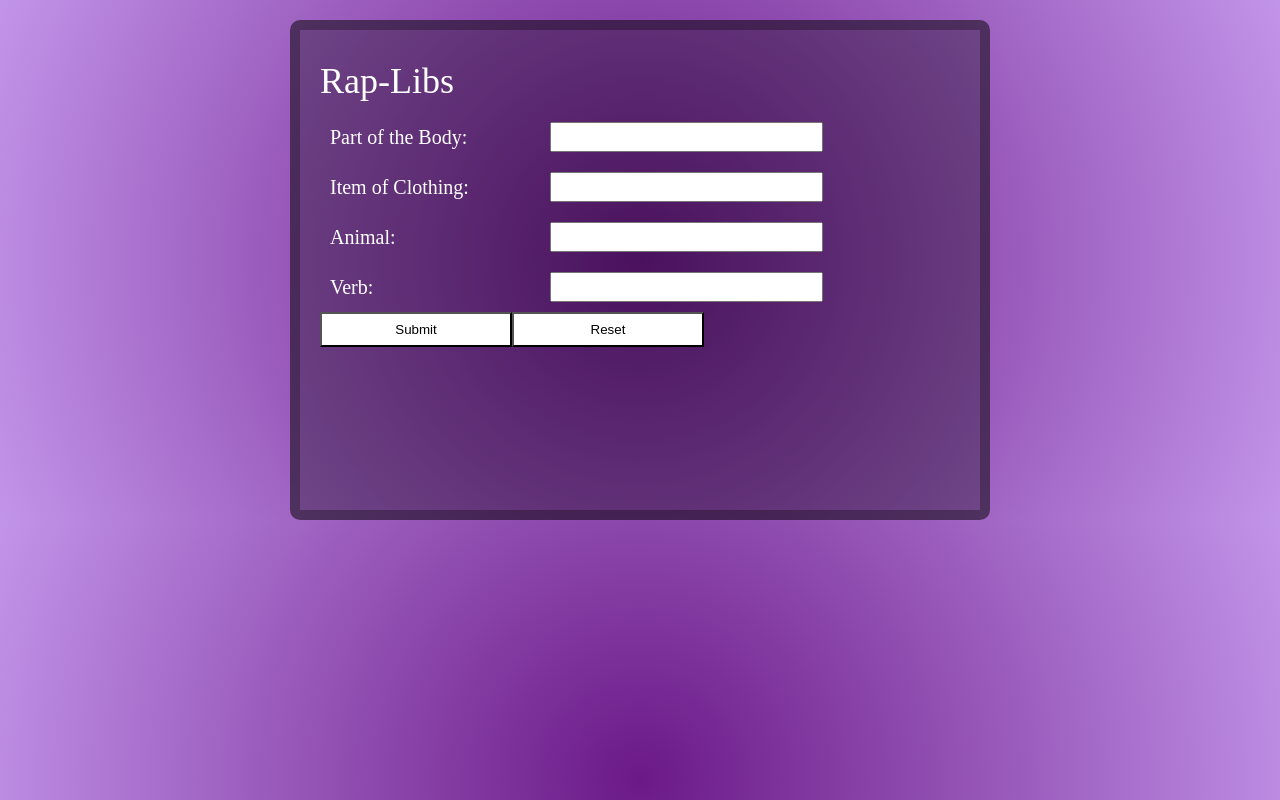
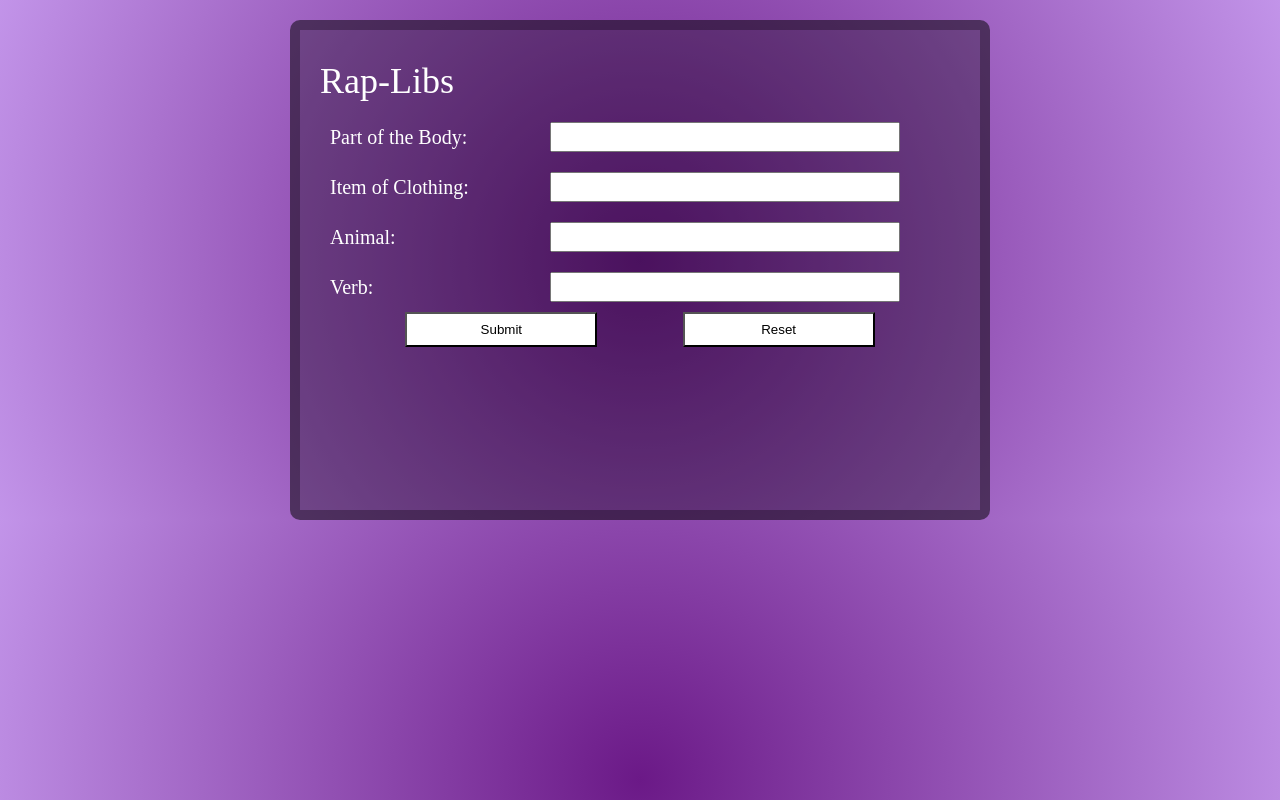
Before and after one commit to d-e-k-k/rap-libs, a React (Create React App) app: page / in a window 1280 px wide. Built offline with nearby package versions, Linux system fonts and the light colour scheme.

Commit message:
Fixed input moble sizing problem and button spacing

```diff
--- a/src/components/form.js/Form.js
+++ b/src/components/form.js/Form.js
@@ -1,4 +1,3 @@
-
 import React, { useState } from 'react';
 import InputAndLabel from '../input-and-label/InputAndLabel';
 
@@ -14,7 +13,6 @@ const Form = ({
 	setRapDisplayed,
 	errorStatus,
 	setErrorStatus,
-
 }) => {
 	function handleSubmit(event) {
 		event.preventDefault();
@@ -40,9 +38,9 @@ const Form = ({
 						},
 					]);
 				})
-                .catch(err => {
-                    setErrorStatus(true)
-                })
+				.catch((err) => {
+					setErrorStatus(true);
+				});
 		}
 	}
 
@@ -53,11 +51,9 @@ const Form = ({
 		setRapDisplayed(false);
 	}
 
-    function showRap(){
+	function showRap() {
 		setRapDisplayed(true);
 	}
-
-
 
 	return (
 		<div className='form-container'>
@@ -69,14 +65,17 @@ const Form = ({
 					words={words}
 					setWords={setWords}
 				/>
+				<div className="btn-container">
 					<button type='submit'>Submit</button>
 					<button type='reset' onClick={handleReset}>
 						Reset
 					</button>
-                {rapSubmitted && parent.length >= InputListData.length ?
-                    <button type='button' onClick={showRap}>Show Rap!</button>
-                    : null
-                }
+					{rapSubmitted && parent.length >= InputListData.length ? (
+						<button type='button' onClick={showRap}>
+							Show Rap!
+						</button>
+					) : null}
+				</div>
 			</form>
 		</div>
 	);
--- a/src/index.css
+++ b/src/index.css
@@ -165,6 +165,8 @@ form{
 form input {
 	height: 30px;
 	font-size: 20px;
+	width: 100%;
+	max-width: 350px;
 }
 
 
@@ -181,6 +183,11 @@ form label {
   	max-width: 220px;
 }
 
+.btn-container{
+	display: flex;
+	justify-content: space-evenly;
+}
+
 form button{
 	width: 30%;
 	height: 35px;
```
Lines whose indentation alone changed are shown as unchanged.
